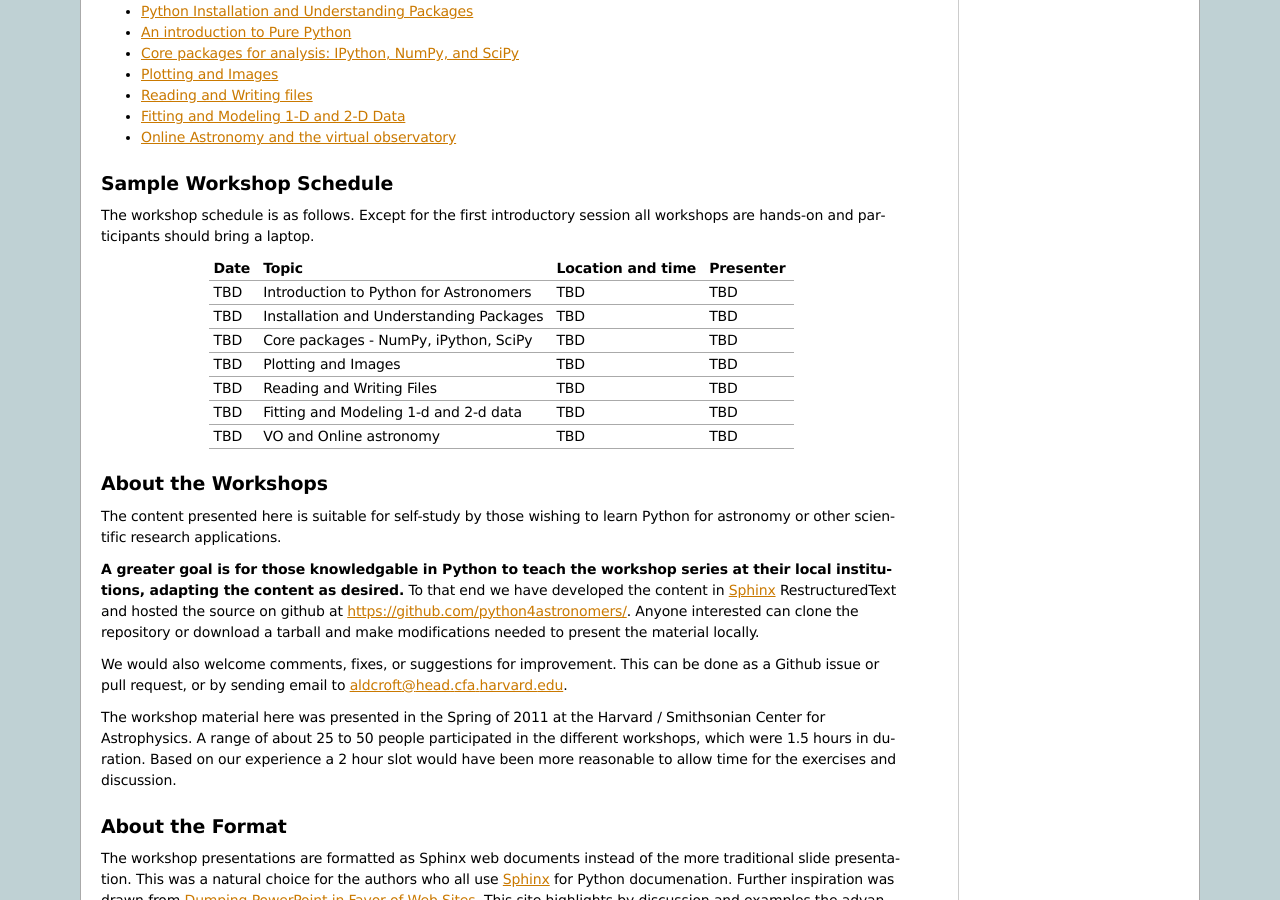
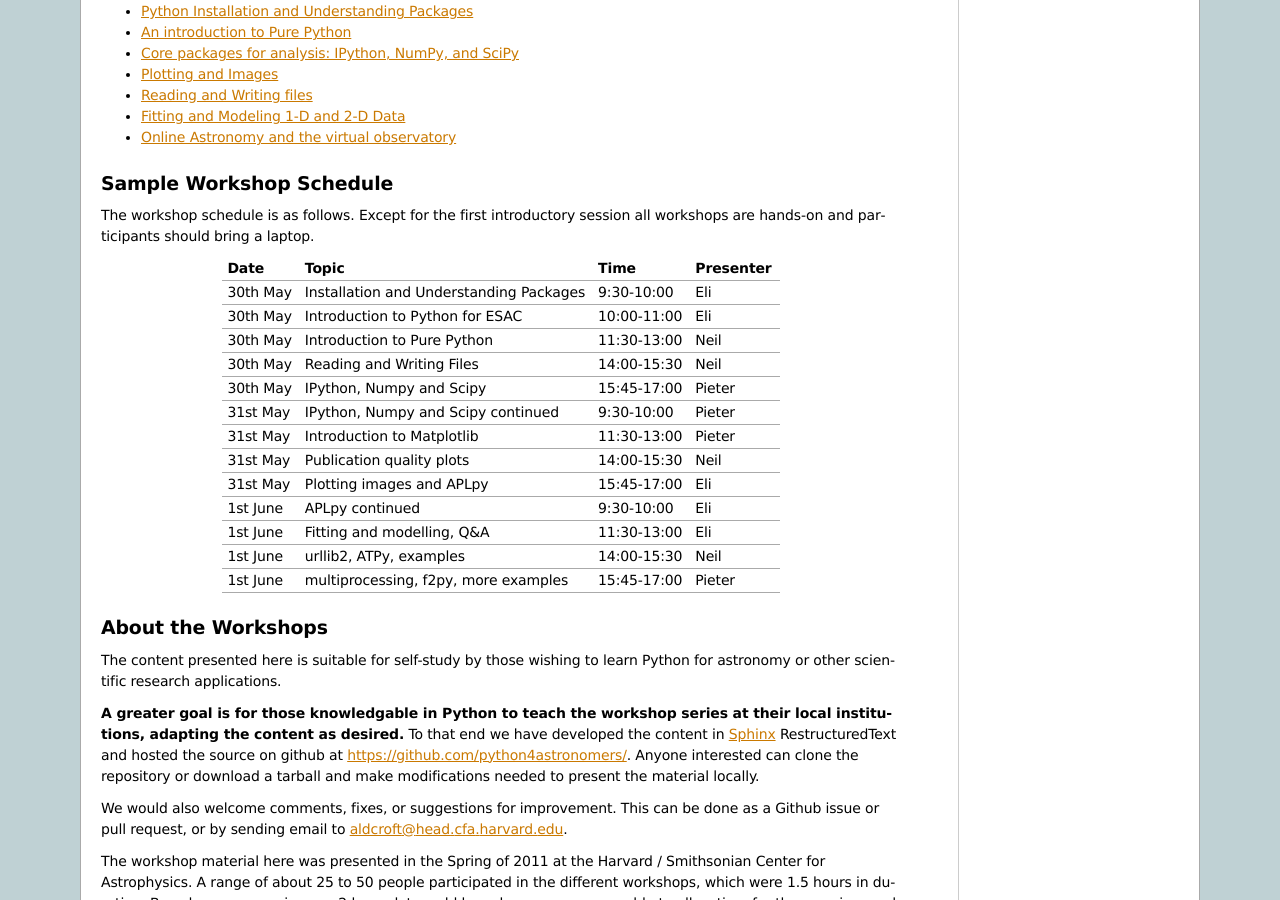
Before and after one commit to python4ESAC/python4ESAC, a Sphinx documentation site: the page built from source/index.rst, in a window 1280 px wide and 900 px high, scrolled down 522 px. Built offline with Sphinx 7.4.7, drawn with Linux system fonts in a browser that asks for light colours; formulas are drawn with MathJax 3.

Commit message:
updating schedule

```diff
--- a/source/index.rst
+++ b/source/index.rst
@@ -59,15 +59,21 @@ The workshop schedule is as follows.  Except for the first introductory session
 workshops are hands-on and participants should bring a laptop.
 
 ======== ======================================= ===================== =========
-Date     Topic                                   Location and time     Presenter
+Date     Topic                                   Time                  Presenter
 ======== ======================================= ===================== =========
-TBD      Introduction to Python for Astronomers  TBD                   TBD
-TBD      Installation and Understanding Packages TBD                   TBD
-TBD      Core packages - NumPy, iPython, SciPy   TBD                   TBD
-TBD      Plotting and Images                     TBD                   TBD
-TBD      Reading and Writing Files               TBD                   TBD
-TBD      Fitting and Modeling 1-d and 2-d data   TBD                   TBD
-TBD      VO and Online astronomy                 TBD                   TBD
+30th May Installation and Understanding Packages 9:30-10:00            Eli
+30th May Introduction to Python for ESAC         10:00-11:00           Eli
+30th May Introduction to Pure Python             11:30-13:00           Neil
+30th May Reading and Writing Files               14:00-15:30           Neil
+30th May IPython, Numpy and Scipy                15:45-17:00           Pieter
+31st May IPython, Numpy and Scipy continued      9:30-10:00            Pieter
+31st May Introduction to Matplotlib              11:30-13:00           Pieter
+31st May Publication quality plots               14:00-15:30           Neil
+31st May Plotting images and APLpy               15:45-17:00           Eli
+1st June APLpy continued                         9:30-10:00            Eli
+1st June Fitting and modelling, Q&A              11:30-13:00           Eli
+1st June urllib2, ATPy, examples                 14:00-15:30           Neil
+1st June multiprocessing, f2py, more examples    15:45-17:00           Pieter
 ======== ======================================= ===================== =========
 
 About the Workshops
```
